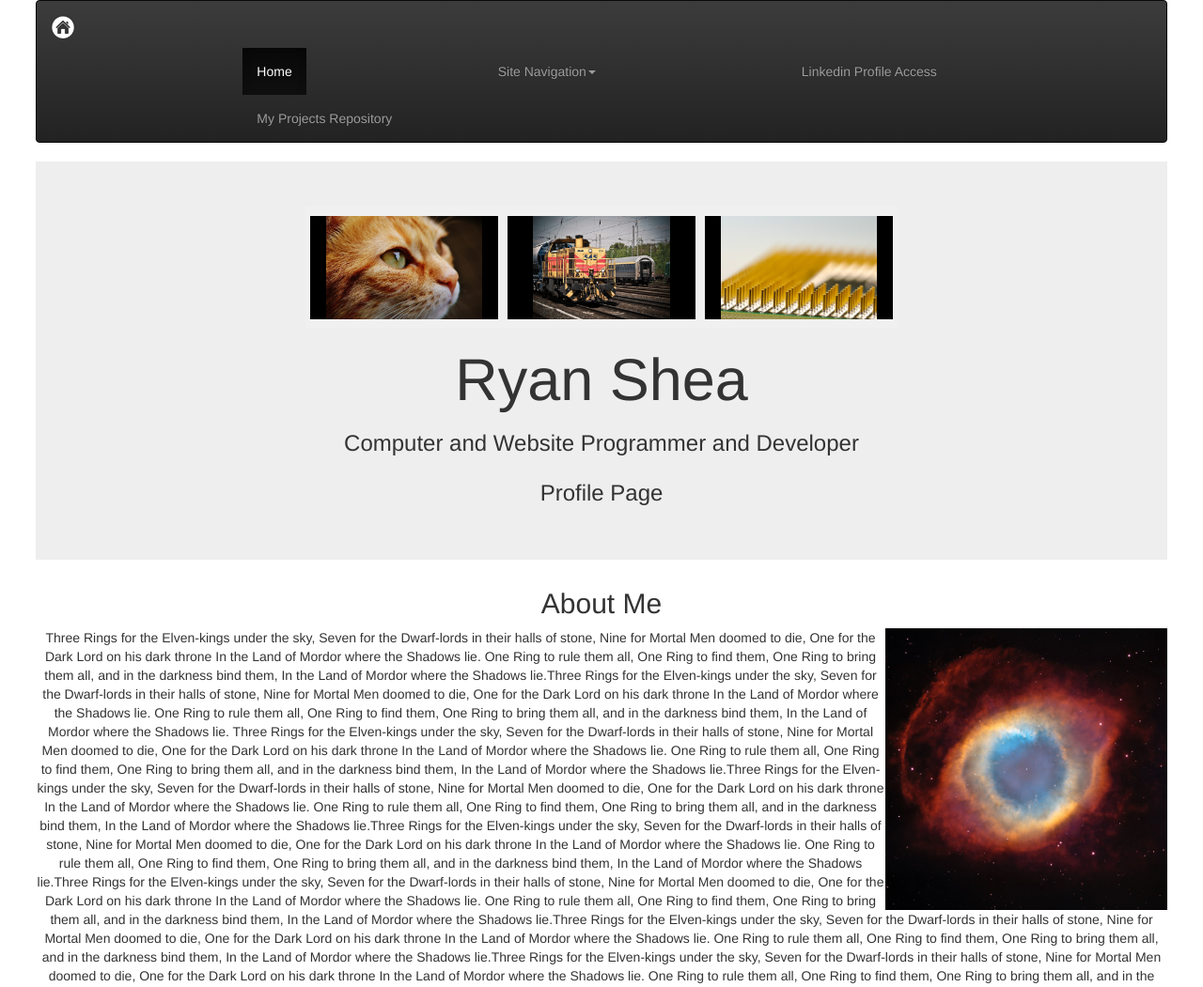
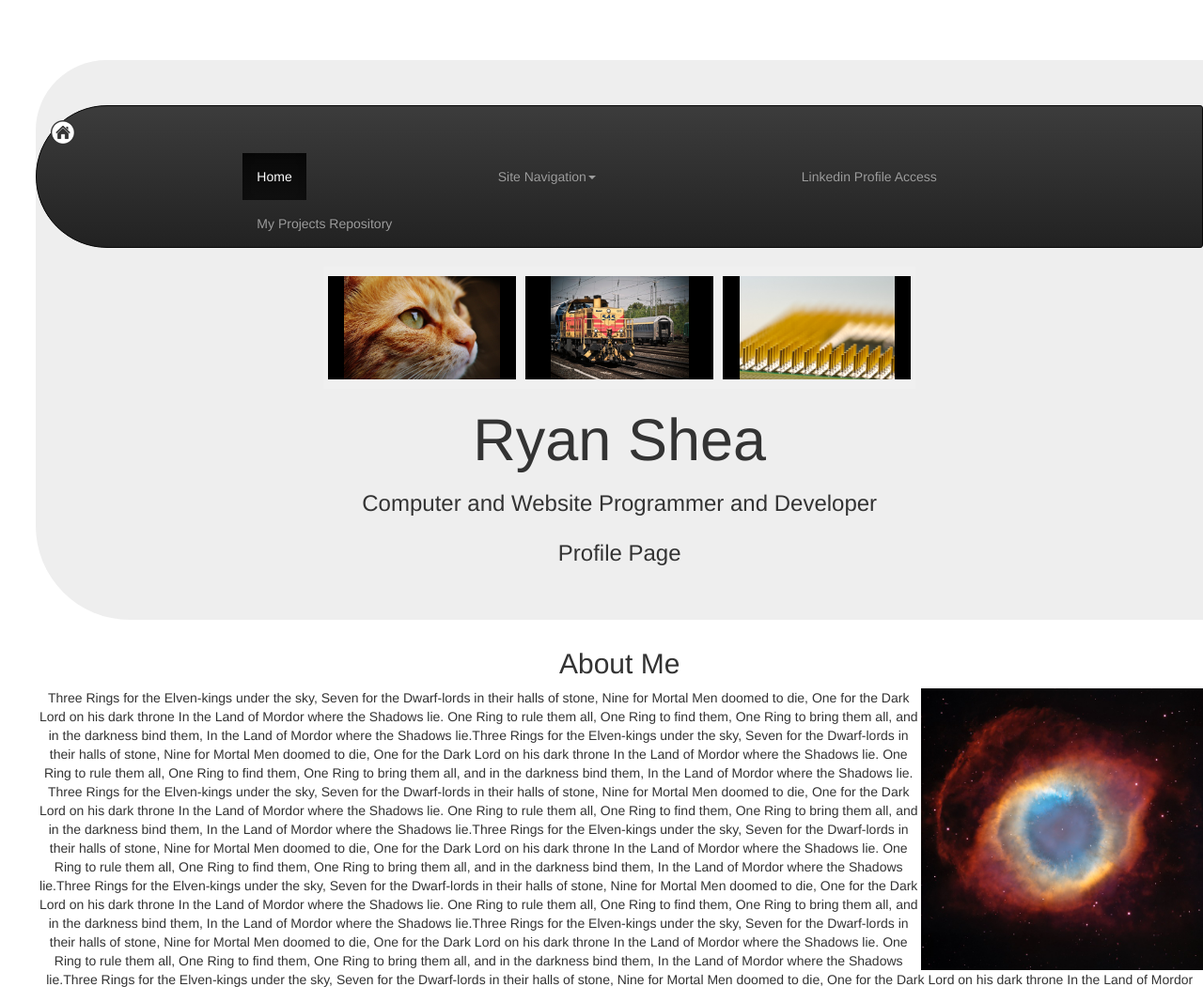
Before and after one commit to ryanpublicprogramming/ryanpublicprogramming.github.io, a plain HTML site: page index.html in a window 1280 px wide. Shown: the top 1051 px of the page at 94% size. Drawn offline with nearby package versions, Linux system fonts and the light colour scheme.

Commit message:
formatting and CSS work, form and Navbar Updated

```diff
--- a/StyleTemp.css
+++ b/StyleTemp.css
@@ -41,9 +41,10 @@ margin-left:4cm;
 }
 
 body {
-    margin-right: 3%;
-    margin-left: 3%;
-    margin-bottom: 5%
+    margin-right: 0%;
+    margin-top: 5%;
+    margin-left:3%;
+    margin-bottom: 5%;
 }
 
 .grow:hover{
--- a/index.html
+++ b/index.html
@@ -133,9 +133,10 @@
 
 </head>
 <body>
-    <div class="Navbar_Vert" >
+    <div class="jumbotron" style="border-bottom-left-radius:100px; border-top-left-radius:75px;">
+        <div class="Navbar_Hori">
             <!--Ver Nav Bar Contents-->
-        <nav class="navbar navbar-inverse">
+            <nav class="navbar navbar-inverse" style="border-bottom-left-radius:100px; border-top-left-radius:100px;">
                 <div class="container-fluid">
                     <div class="navbar-header">
                         <button type="button" class="navbar-toggle" data-toggle="collapse" data-target="#myNavbar">
@@ -162,19 +163,19 @@
                         </ul>
                     </div>
 
-            </div>
+
             </nav>
         </div>
 
-    <div class="Navbar_Hori">
+        <div class="Navbar_Vert">
 
-        <!--Horizontal Nav Bar Contents--> <!--Not sure if it wil be needed, but here for expansion-->
+            <!--Vertical Nav Bar Contents--> <!--Not sure if it wil be needed, but here for expansion-->
 
         </div>
 
         <div class="Main_Body">
             <div class="Quick">
-            <div class="jumbotron">
+
                 <center>
                     <div id="carousel_container">
                         <!--<div id="left_scroll"></div>-->
@@ -203,7 +204,7 @@
                 </center>
             </div>
         </div>
-
+    </div>
     <div class="Pers">
         <h2 align="center">
             About Me
@@ -375,7 +376,8 @@
             Business Aspirations
         </h2>
 
-            <p>Bussiness Bussiness Bussiness Bussiness Bussiness Bussiness Bussiness
+        <p>
+            Bussiness Bussiness Bussiness Bussiness Bussiness Bussiness Bussiness
             Bussiness Bussiness Bussiness Bussiness Bussiness Bussiness Bussiness Bussiness
             Bussiness Bussiness Bussiness Bussiness Bussiness Bussiness Bussiness Bussiness
             Bussiness Bussiness Bussiness Bussiness Bussiness Bussiness Bussiness Bussiness
@@ -495,7 +497,8 @@
             </div>
         </center>
 
-            <p> <!--Summary Paragraph-->
+        <p>
+            <!--Summary Paragraph-->
             Bussiness Bussiness Bussiness Bussiness Bussiness Bussiness Bussiness
             Bussiness Bussiness Bussiness Bussiness Bussiness Bussiness Bussiness Bussiness
             Bussiness Bussiness Bussiness Bussiness Bussiness Bussiness Bussiness Bussiness
@@ -519,11 +522,13 @@
     </div>
 </div>
     <br /><br />
-    <div class="jumbotron">
+    <div class="jumbotron" style="border-bottom-left-radius:100px; border-top-left-radius:75px;">
+        <div class="form-formatting">
+            <center>
                 <h3>
                     How Was Your Visit?
                 </h3>
-
+            <br /><br />
                 <form action="https://formspree.io/ryanpublicprogramming@gmail.com" method="POST">
                     <input type="text" name="name"><br />
                     What is your name?
@@ -539,6 +544,8 @@
                     <textarea typeof="" mane="body"></textarea><br /> More details for us to know?
                     <br /><br /><input type="submit" value="Send">
                 </form>
+            </center>
+        </div>
     </div>
 </body>
 </html>
```
Lines whose indentation alone changed are shown as unchanged.
